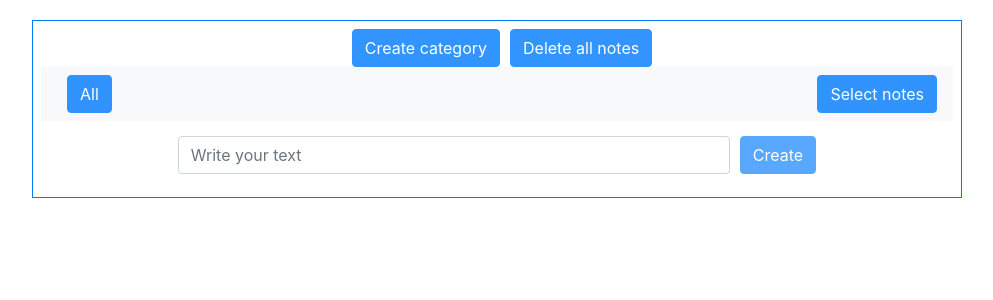
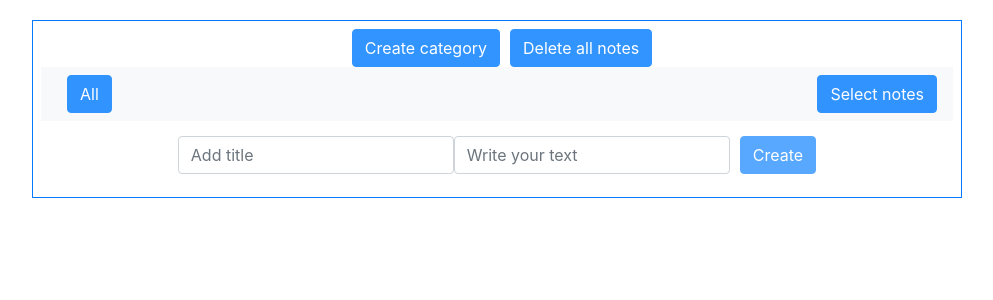
Before and after one commit to NikitaListopad/React-Notes, a React (Create React App) app: page / in a window 1280 px wide. Shown: the top 300 px of the page, without its empty margins (143-1136 px from the left). Built offline with nearby package versions, Linux system fonts and the light colour scheme.

Commit message:
Add title to notes'

```diff
--- a/src/components/forms/createNoteForm.js
+++ b/src/components/forms/createNoteForm.js
@@ -24,6 +24,17 @@ export const CreateNoteForm = props => {
                   dirty
               }) => (
                 <div className='note-form'>
+                    {!props.editMode ?
+                        <Field as={Input}
+                               name='title'
+                               type='text'
+                               value={values ? values.title : ''}
+                               placeholder='Add title'
+                               onChange={handleChange}
+                               onBlur={handleBlur}
+                        />
+                        : null
+                    }
                     <Field as={Input}
                            name='content'
                            type='text'
--- a/src/components/notes/note.js
+++ b/src/components/notes/note.js
@@ -8,9 +8,11 @@ export const Note = props => {
     return (
         <>
             <li key={props.id}
-                className='list-group-item list-group-item-action d-flex justify-content-between'
+                className='list-group-item d-flex flex-md-column pt-2'
                 style={props.targetPost.id === props.item.id ? {backgroundColor: props.backgroundColor} : null}
             >
+                <p className='m-0 p-0 border-bottom'><em>{props.item.title}</em></p>
+                <div className='list-group-item-action d-flex justify-content-between mt-3'>
                     {props.selectMode ?
                         <div className='form-check'>
                             <Input type='checkbox'
@@ -46,6 +48,7 @@ export const Note = props => {
                         }
 
                     </div>
+                </div>
             </li>
         </>
     )
--- a/src/container/main.js
+++ b/src/container/main.js
@@ -290,6 +290,7 @@ export const Main = () => {
                     <CreateNoteForm
                         onSubmit={!editMode ? onCreateNoteSubmit : onEditNoteSubmit}
                         text={!editMode ? 'Create' : 'Accept edit'}
+                        editMode={editMode}
                     />
                     :
                     <>
```
Lines whose indentation alone changed are shown as unchanged.
